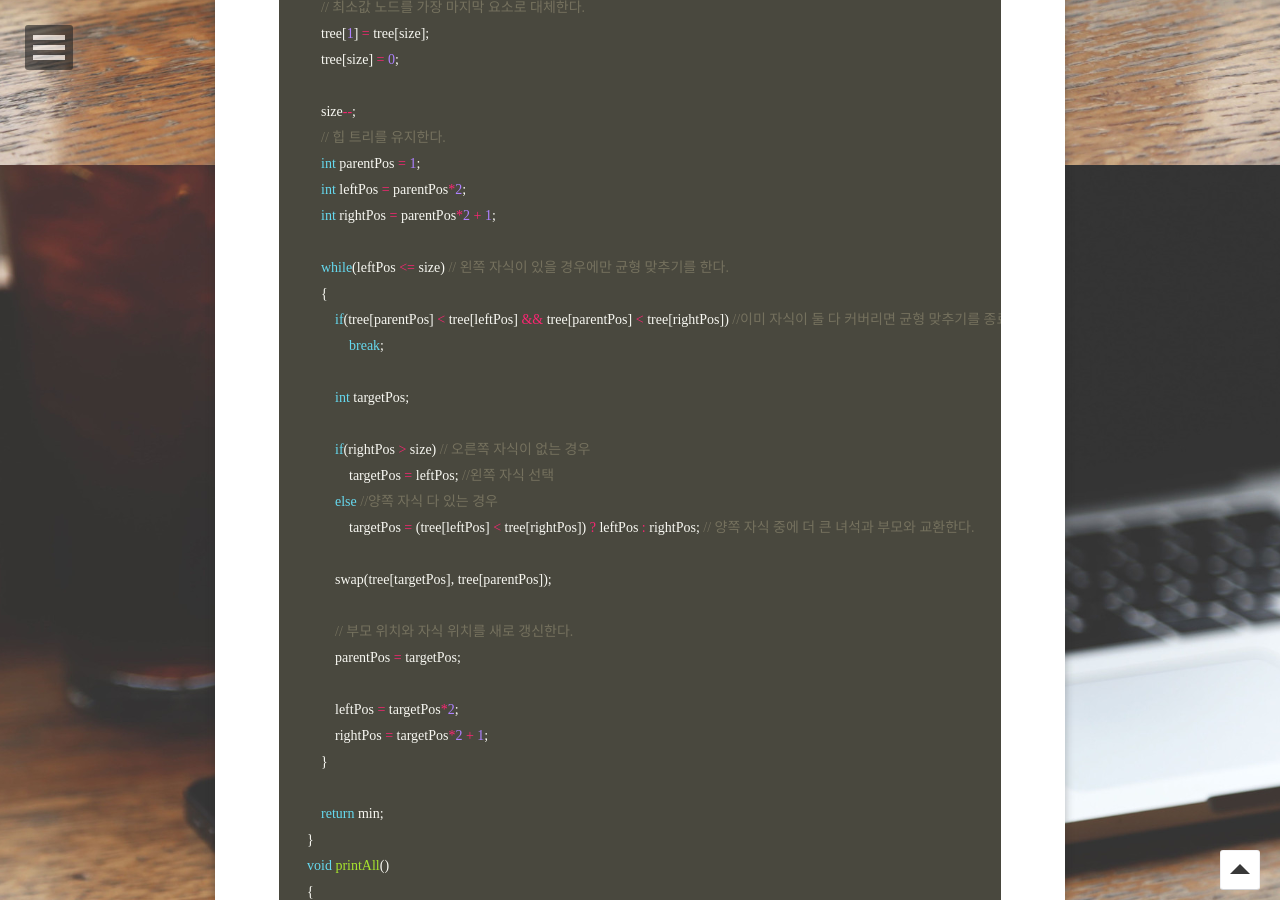
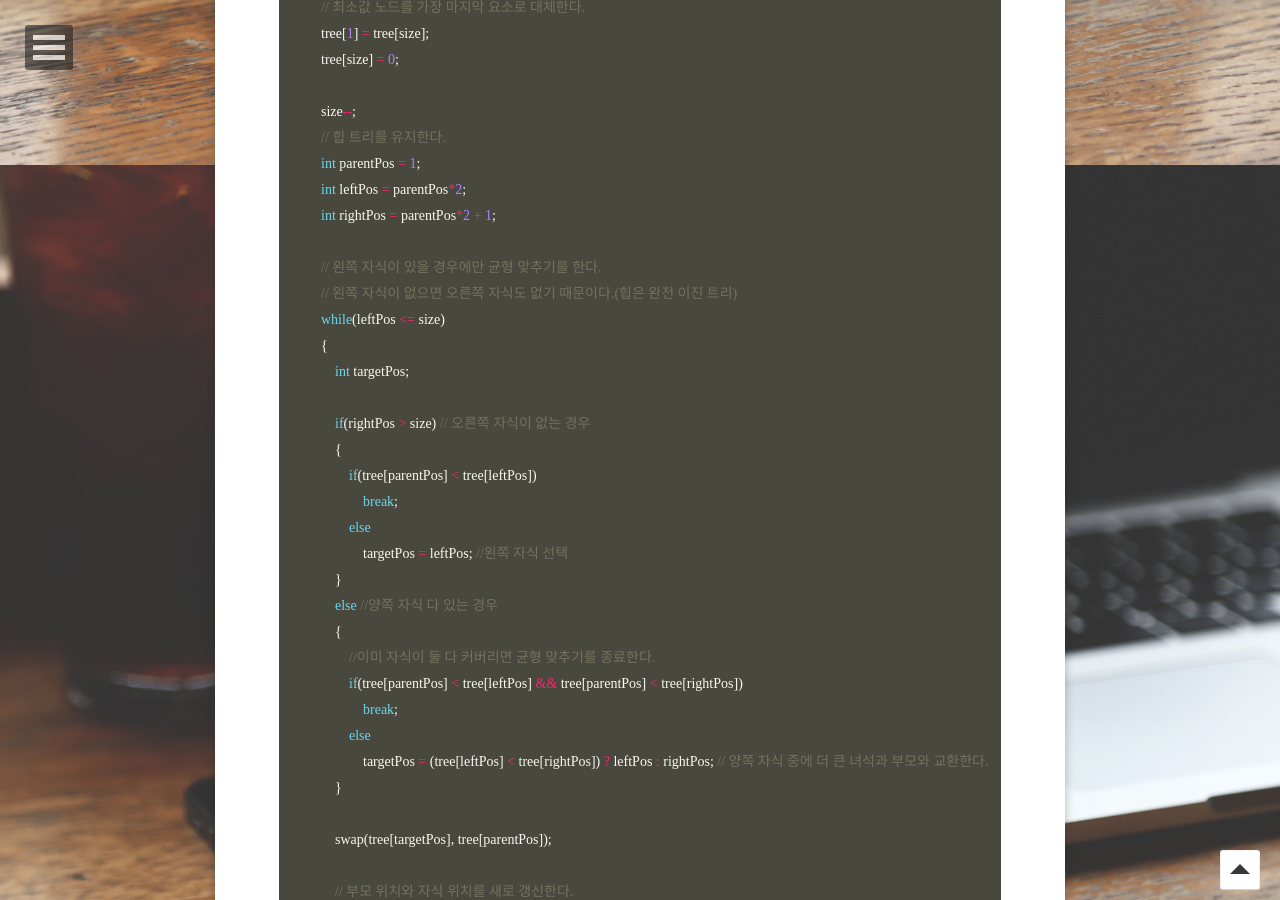
Before and after one commit to wkdtjsgur100/wkdtjsgur100.github.io, a Jekyll site: the page built from _posts/2018-03-06-heaps.md, in a window 1280 px wide and 900 px high, scrolled down 2535 px. Built offline with Jekyll 4.4.1, drawn with Linux system fonts in a browser that asks for light colours; some web fonts are replaced; comment, search, counter and statistics services are not loaded; some of the changed text lies outside the part shown.

Commit message:
fix heaps

```diff
--- a/_posts/2018-03-06-heaps.md
+++ b/_posts/2018-03-06-heaps.md
@@ -94,17 +95,27 @@ public:
         int leftPos = parentPos*2;
         int rightPos = parentPos*2 + 1;
 
-        while(leftPos <= size) // 왼쪽 자식이 있을 경우에만 균형 맞추기를 한다.
+        // 왼쪽 자식이 있을 경우에만 균형 맞추기를 한다.
+        // 왼쪽 자식이 없으면 오른쪽 자식도 없기 때문이다.(힙은 완전 이진 트리)
+        while(leftPos <= size)
         {
-            if(tree[parentPos] < tree[leftPos] && tree[parentPos] < tree[rightPos]) //이미 자식이 둘 다 커버리면 균형 맞추기를 종료한다.
-                break;
-
             int targetPos;
 
             if(rightPos > size) // 오른쪽 자식이 없는 경우
-                targetPos = leftPos; //왼쪽 자식 선택
+            {
+                if(tree[parentPos] < tree[leftPos])
+                    break;
+                else
+                    targetPos = leftPos; //왼쪽 자식 선택
+            }
             else //양쪽 자식 다 있는 경우
-                targetPos = (tree[leftPos] < tree[rightPos]) ? leftPos : rightPos; // 양쪽 자식 중에 더 큰 녀석과 부모와 교환한다.
+            {
+                //이미 자식이 둘 다 커버리면 균형 맞추기를 종료한다.
+                if(tree[parentPos] < tree[leftPos] && tree[parentPos] < tree[rightPos])
+                    break;
+                else
+                    targetPos = (tree[leftPos] < tree[rightPos]) ? leftPos : rightPos; // 양쪽 자식 중에 더 큰 녀석과 부모와 교환한다.
+            }
 
             swap(tree[targetPos], tree[parentPos]);
 
```
Also changed, not shown: other parts of _posts/2018-03-06-heaps.md (+2 -1 lines).
